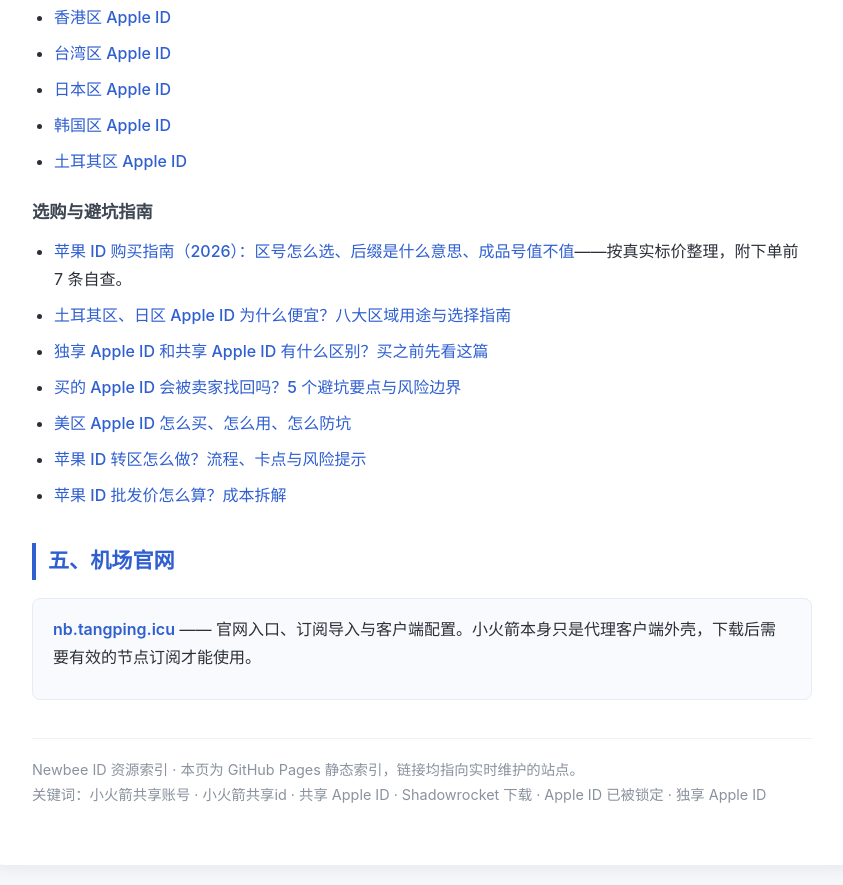
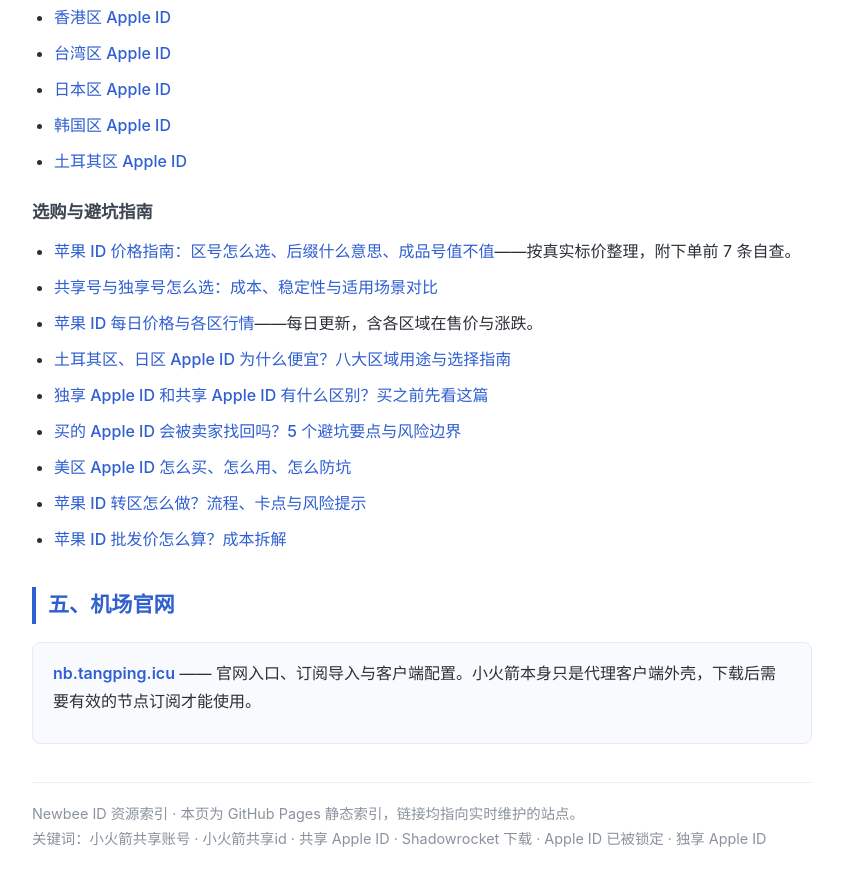
Before and after one commit to gulliblerea/gulliblerea.github.io, a plain HTML site: page index.html in a window 1280 px wide. Shown: the part 2124-3009 px from the top of the page, without its empty margins (218-1061 px from the left). Drawn offline with Linux system fonts and the light colour scheme.

Commit message:
feat: 选购区块补入价格站 newbee567.top 三条链接（替换原死链）

```diff
--- a/index.html
+++ b/index.html
@@ -32,6 +32,7 @@
   "mentions": [
     {"@type":"WebSite","name":"id.tangping.icu","url":"https://id.tangping.icu/"},
     {"@type":"WebSite","name":"nbid666.com","url":"https://nbid666.com/"},
+    {"@type":"WebSite","name":"newbee567.top","url":"https://newbee567.top/"},
     {"@type":"WebSite","name":"nb.tangping.icu","url":"https://nb.tangping.icu/"}
   ],
   "mainEntity": {
@@ -159,7 +160,9 @@
 
 <h3>选购与避坑指南</h3>
 <ul>
-<li><a href="https://gulliblerea.github.io/apple-id-purchase-guide/">苹果 ID 购买指南（2026）：区号怎么选、后缀是什么意思、成品号值不值</a>——按真实标价整理，附下单前 7 条自查。</li>
+<li><a href="https://newbee567.top/guides/apple-id-price-guide/">苹果 ID 价格指南：区号怎么选、后缀什么意思、成品号值不值</a>——按真实标价整理，附下单前 7 条自查。</li>
+<li><a href="https://newbee567.top/guides/apple-id-shared-vs-exclusive/">共享号与独享号怎么选：成本、稳定性与适用场景对比</a></li>
+<li><a href="https://newbee567.top/">苹果 ID 每日价格与各区行情</a>——每日更新，含各区域在售价与涨跌。</li>
 <li><a href="https://nbid666.com/blog/apple-id-region-guide">土耳其区、日区 Apple ID 为什么便宜？八大区域用途与选择指南</a></li>
 <li><a href="https://nbid666.com/blog/dedicated-vs-shared-apple-id">独享 Apple ID 和共享 Apple ID 有什么区别？买之前先看这篇</a></li>
 <li><a href="https://nbid666.com/blog/will-bought-apple-id-be-recovered">买的 Apple ID 会被卖家找回吗？5 个避坑要点与风险边界</a></li>
```
